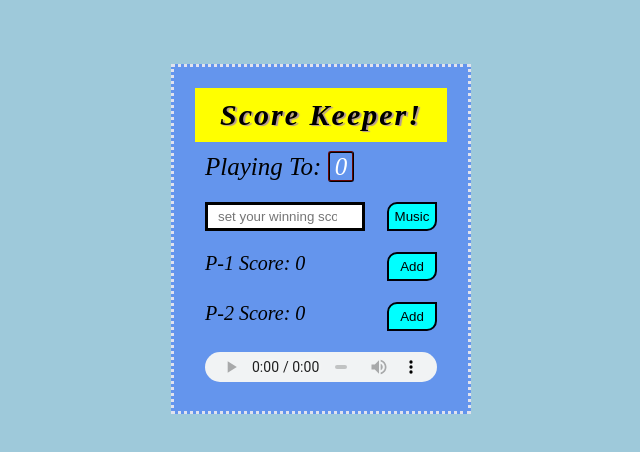
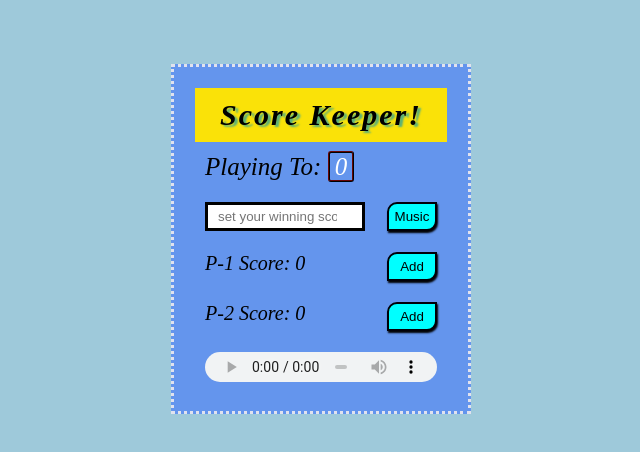
Before and after one commit to dinesh-maripi/Score-Keeper, a plain HTML site: page index.html in a window 1280 px wide. Shown: the whole page, without its empty margins (319-959 px from the left). Drawn offline with Linux system fonts and the light colour scheme.

Commit message:
"Updated style.css"

```diff
--- a/style.css
+++ b/style.css
@@ -23,26 +23,24 @@ section{
     padding: 10px;
     display: flex;
     flex-direction: row;
+    justify-content: space-between;
+
 }
 
 #section-1 {
     justify-content: center;
-    background-color: yellow;
+    background-color: rgba(255, 230, 0, 0.966);
     letter-spacing: 2px;
     font-size: 20px;
     font-style: italic;
-    text-shadow: 2px 1px 1px rgb(179, 152, 152);
+    text-shadow: 3px 2px 2px rgb(86, 175, 123);
 }
 
-#section-2{
+#section-2 {
     font-style: italic;
     font-size: 25px;
-    /* padding: 5px; */
 }
 
-#section-3, #section-4, #section-5{
-    justify-content: space-between;
-}
 
 #win-score{
     border: 3px solid black;
@@ -60,7 +58,7 @@ button{
     border: 2px solid rgb(0, 0, 8);
     border-radius: 10px 0;
     background-color: cyan;
-    /* box-shadow: 1px 2px 2px;   */
+    box-shadow: 1px 2px 2px;
 }
 
 #playing-to{
@@ -76,10 +74,6 @@ button{
     font-style: italic;
 }
 
-#score-1{
-    text-transform: capitalize;
-}
-
 #music{
     height: 30px;
     margin: auto;
```
